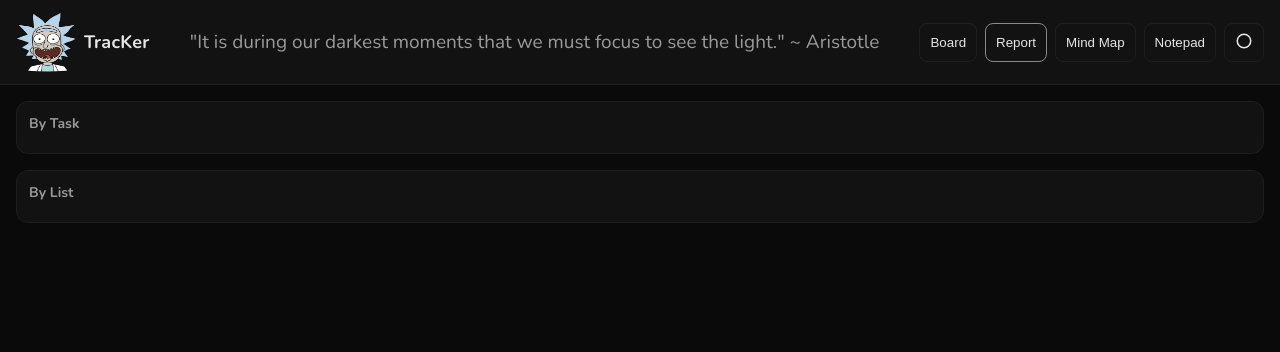
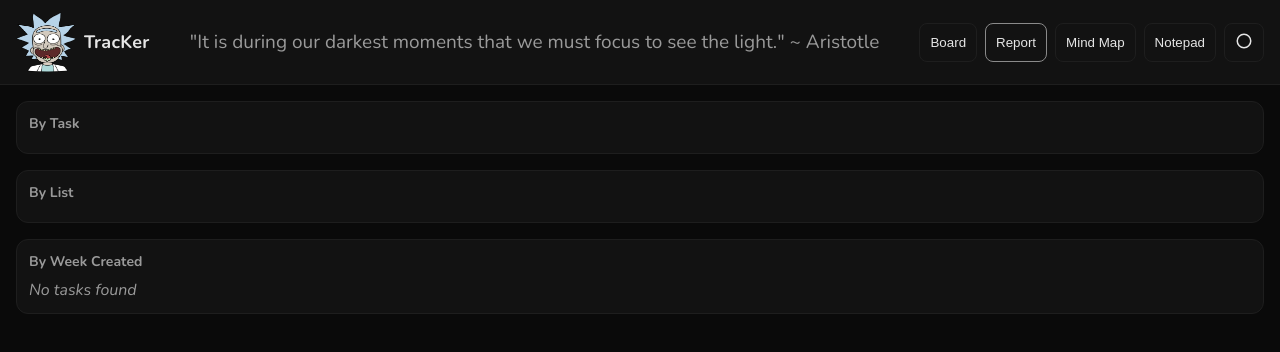
Before and after one commit to mohammed-a-hamdy/TrackerX, a React (Vite) app: page / in a window 1280 px wide. Both pictures are taken after a click on the button "Report". Shown: the top 352 px of the page. Built offline with nearby package versions, Linux system fonts and the light colour scheme.

Commit message:
report fix

```diff
--- a/src/ui/Reports.tsx
+++ b/src/ui/Reports.tsx
@@ -11,6 +11,24 @@ function formatMs(ms: number) {
   if (minutes || hours) parts.push(`${minutes}m`)
   parts.push(`${seconds}s`)
   return parts.join(' ')
+}
+
+function getWeekStart(date: Date): Date {
+  const d = new Date(date)
+  const day = d.getDay()
+  const diff = d.getDate() - day + (day === 0 ? -6 : 1) // Adjust when day is Sunday
+  d.setDate(diff)
+  d.setHours(0, 0, 0, 0)
+  return d
+}
+
+function formatWeekStart(date: Date): string {
+  const options: Intl.DateTimeFormatOptions = {
+    year: 'numeric',
+    month: 'long',
+    day: 'numeric'
+  }
+  return `Week of ${date.toLocaleDateString('en-US', options)}`
 }
 
 export function Reports() {
@@ -37,6 +55,33 @@ export function Reports() {
     }
     return map
   }, [taskTimes])
+
+  const weeklyData = useMemo(() => {
+    const weekMap: Record<string, { tasks: typeof taskTimes, totalMs: number, weekStart: Date }> = {}
+
+    for (const task of tasks) {
+      const createdAt = new Date(task.createdAt)
+      const weekStart = getWeekStart(createdAt)
+      const weekKey = weekStart.toISOString()
+
+      if (!weekMap[weekKey]) {
+        weekMap[weekKey] = {
+          tasks: [],
+          totalMs: 0,
+          weekStart
+        }
+      }
+
+      const taskTime = taskTimes.find(tt => tt.id === task.id)
+      if (taskTime) {
+        weekMap[weekKey].tasks.push(taskTime)
+        weekMap[weekKey].totalMs += taskTime.ms
+      }
+    }
+
+    // Convert to array and sort by week start date (most recent first)
+    return Object.values(weekMap).sort((a, b) => b.weekStart.getTime() - a.weekStart.getTime())
+  }, [tasks, taskTimes])
 
   return (
     <section style={{ display: 'grid', gap: 16 }}>
@@ -66,6 +111,45 @@ export function Reports() {
           ))}
         </ul>
       </div>
+
+      <div className="panel" style={{ background: 'var(--panel)', border: '1px solid var(--border)', borderRadius: 12, padding: 12 }}>
+        <h3 style={{ margin: '0 0 8px', color: 'var(--muted)', fontSize: 14 }}>By Week Created</h3>
+        {weeklyData.length === 0 ? (
+          <p style={{ margin: 0, color: 'var(--muted)', fontStyle: 'italic' }}>No tasks found</p>
+        ) : (
+          <div style={{ display: 'flex', flexDirection: 'column', gap: 12 }}>
+            {weeklyData.map((week, index) => (
+              <div key={week.weekStart.toISOString()} style={{
+                borderBottom: index < weeklyData.length - 1 ? '1px solid var(--border)' : 'none',
+                paddingBottom: index < weeklyData.length - 1 ? 12 : 0
+              }}>
+                <div style={{ display: 'flex', justifyContent: 'space-between', marginBottom: 6 }}>
+                  <h4 style={{ margin: 0, fontSize: 14, fontWeight: 600 }}>
+                    {formatWeekStart(week.weekStart)}
+                  </h4>
+                  <strong style={{ color: 'var(--accent)' }}>{formatMs(week.totalMs)}</strong>
+                </div>
+                <ul style={{ listStyle: 'none', padding: 0, margin: 0, display: 'flex', flexDirection: 'column', gap: 4 }}>
+                  {week.tasks.map(task => (
+                    <li key={task.id} style={{
+                      display: 'flex',
+                      justifyContent: 'space-between',
+                      fontSize: 13,
+                      color: 'var(--muted)'
+                    }}>
+                      <span>
+                        <span className="badge" style={{ marginRight: 6, fontSize: 11 }}>{task.list}</span>
+                        {task.title}
+                      </span>
+                      <span>{formatMs(task.ms)}</span>
+                    </li>
+                  ))}
+                </ul>
+              </div>
+            ))}
+          </div>
+        )}
+      </div>
     </section>
   )
 }
```
